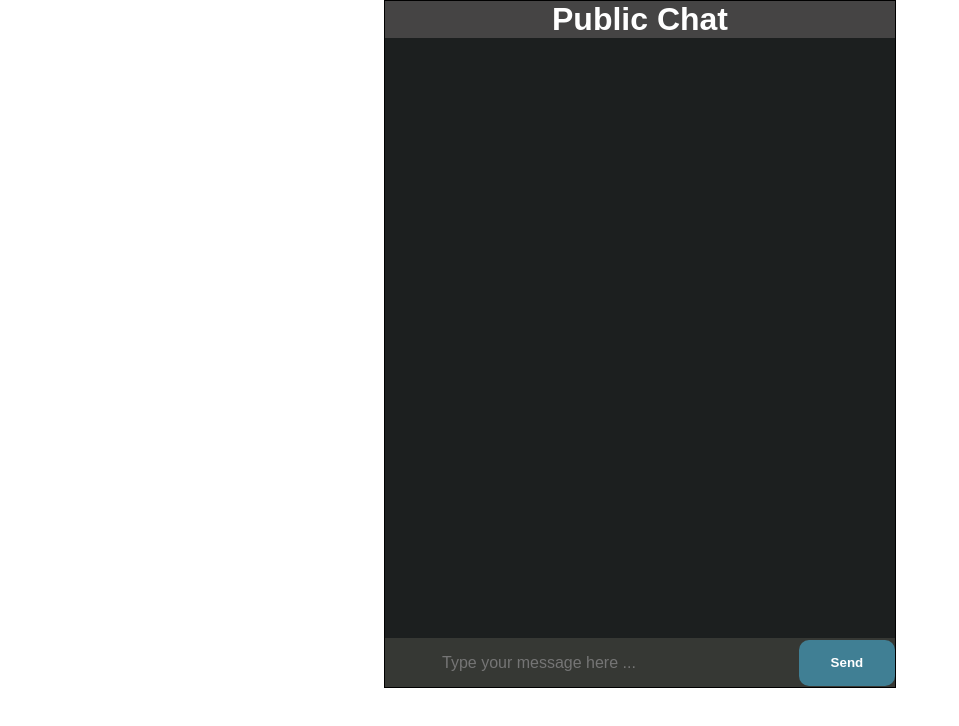
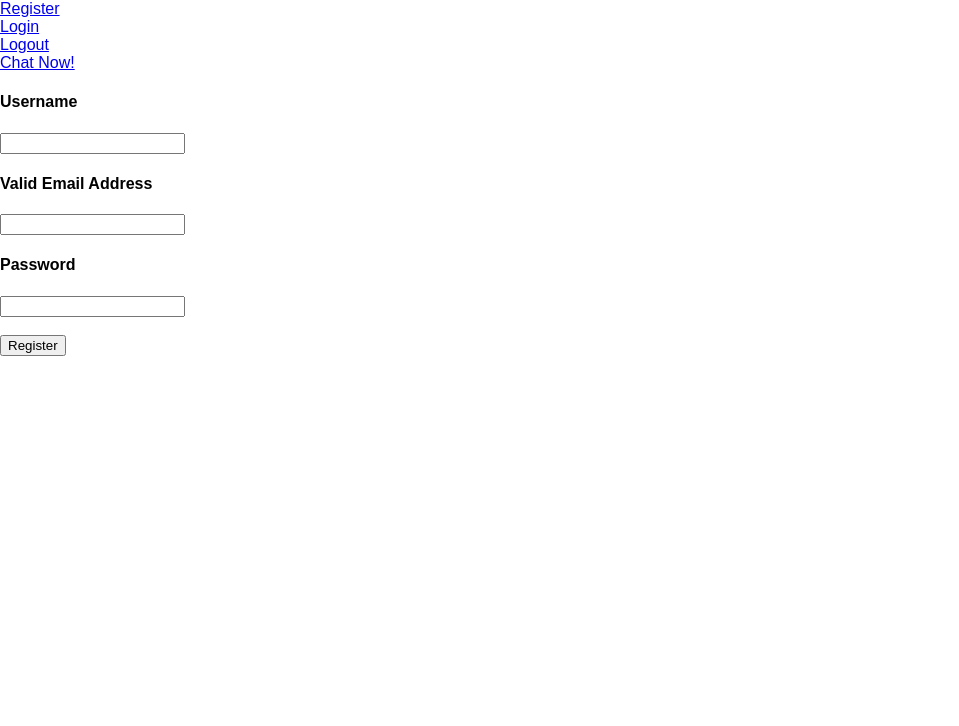
Before and after one commit to Nabid-Kaisar/chat, a React (Create React App) app: page /register in a window 1280 px wide. Shown: the top 726 px of the page, without its empty margins (0-959 px from the left). Built offline with nearby package versions, Linux system fonts and the light colour scheme.

Commit message:
integrated register/login view with chat box

```diff
--- a/package.json
+++ b/package.json
@@ -10,6 +10,7 @@
     "mysql": "^2.16.0",
     "react": "^16.5.2",
     "react-dom": "^16.5.2",
+    "react-router-dom": "^4.3.1",
     "react-scripts": "1.1.5"
   },
   "scripts": {
--- a/src/App.js
+++ b/src/App.js
@@ -1,88 +1,30 @@
 import React, { Component } from "react";
-import "./App.css";
-import "./styleChatApp.css";
-import Comp1 from "./messageContainer.js";
+import Register from "./Register";
+import Login from "./Login";
+import Logout from "./Logout";
+import PublicChat from "./PublicChat"
+import { BrowserRouter as Router, Route, Link } from "react-router-dom";
 
 class App extends Component {
-  constructor(props) {
-    super(props);
-    this.inputHandler = this.inputHandler.bind(this);
-    this.clearInputField = this.clearInputField.bind(this);
-    this.eventHandler = this.eventHandler.bind(this);
-    this.state = {
-      inputArray: [],
-      inputText: "",
-      currenTime: ""
-    };
-  }
-
-  inputHandler(event) {
-    this.setState({ inputText: event.target.value });
-    this.setState({ currenTime: new Date().toLocaleTimeString() });
-
-    if (event.keyCode == 13 && this.state.inputText !== "") {
-      // this.setState({ inputText: event.target.value });
-      this.eventHandler();
-      this.clearInputField();
-    }
-  }
-
-  async eventHandler() {
-    let person = {
-      text: this.state.inputText,
-      dateTime: this.state.currenTime
-    };
-    if (this.state.inputText !== "") {
-      await this.setState({
-        inputArray: [...this.state.inputArray, person]
-      });
-      console.log("main comp", person);
-      this.clearInputField();
-      let grabbableId = this.state.inputArray.length - 1;
-      let grabbedElement = document.getElementById(grabbableId);
-
-      grabbedElement.scrollIntoView({
-        behavior: "instant",
-        block: "end",
-        inline: "nearest"
-      });
-    }
-  }
-
-  clearInputField() {
-    let inputBox = this.refs.inputBox;
-    inputBox.value = "";
-    this.setState({ inputText: "" });
-  }
-
   render() {
-    const showMessage = this.state.inputArray.map((item, idx) => {
-      return <Comp1 inputValueText={item} idProps={idx} key={idx} />;
-    });
     return (
-      <div className="chatbox-head-container">
-        <div className="chat-container">
-          <div className="menu-content">
-            <h4>Public Chat</h4>
+      <div>
+        <Router>
+          <div>
+            <Link to="/register">Register</Link>
+            <br />
+            <Link to="/login">Login</Link>
+            <br />
+            <Link to="/logout">Logout</Link>
+            <br />
+            <Link to="/chat">Chat Now! </Link>
+            <br />
+            <Route path="/register" component={Register} />
+            <Route path="/login" component={Login} />
+            <Route path="/logout" component={Logout} />
+            <Route path="/chat" component={PublicChat} />
           </div>
-          <div className="message-container">{showMessage}</div>
-          <div className="input-area">
-            <div className="input-box">
-              <input
-                ref="inputBox"
-                className="input-text-area"
-                type="text"
-                onKeyUp={this.inputHandler}
-                placeholder="Type your message here ..."
-              />
-            </div>
-            <div className="send-button-box">
-              <button className="style-button" onClick={this.eventHandler}>
-                Send
-              </button>
-            </div>
-          </div>
-        </div>
+        </Router>
       </div>
     );
   }
--- /dev/null
+++ b/src/Login.js
@@ -0,0 +1,69 @@
+import React, { Component } from "react";
+
+class Login extends Component {
+  constructor(props) {
+    super(props);
+
+    this.handleLogin = this.handleLogin.bind(this);
+
+    this.handleUsername = this.handleUsername.bind(this);
+
+    this.handlePassword = this.handlePassword.bind(this);
+
+    this.state = {
+      username: "",
+      password: ""
+    };
+  }
+
+  handleUsername(e) {
+    this.setState({ username: e.target.value });
+  }
+
+  handlePassword(e) {
+    this.setState({ password: e.target.value });
+  }
+
+  handleLogin() {
+    fetch("http://localhost:5000/postLoginInfo", {
+
+      headers: { "Content-Type": "application/json", 'Accept':  'application/json','Cache': 'no-cache' },
+      credentials: 'include',
+      body: JSON.stringify({
+        username: this.state.username,
+        password: this.state.password
+      }),
+      method: "POST"
+    })
+      .then(response => {
+        console.log("json response: ", response);
+        return response.text();
+      })
+      .then(resJson => {
+        console.log("json response: ", resJson);
+      })
+      .catch(err => {
+        console.log(err);
+      });
+
+
+
+  }
+
+  render() {
+    return (
+      <div>
+        <h4>Username</h4>
+        <input type="text" name="username" onChange={this.handleUsername} />
+        <br />
+        <h4>Password</h4>
+        <br />
+        <input type="text" name="password" onChange={this.handlePassword} />
+        <br /> <br />
+        <button onClick={this.handleLogin}>Login</button>
+      </div>
+    );
+  }
+}
+
+export default Login;
--- /dev/null
+++ b/src/Logout.js
@@ -0,0 +1,38 @@
+import React, { Component } from "react";
+
+class Logout extends Component {
+
+  constructor(props) {
+    super(props);
+
+    this.handleLogout = this.handleLogout.bind(this);
+  }
+
+  handleLogout(){
+    fetch("http://localhost:5000/logout", {
+
+      headers: { "Content-Type": "application/json", 'Accept':  'application/json','Cache': 'no-cache' },
+      credentials: 'include',
+
+
+    })
+      .then(response => {
+        console.log("json response: ", response);
+        return response.text();
+      })
+      .then(resJson => {
+        console.log("json response: ", resJson);
+      })
+      .catch(err => {
+        console.log(err);
+      });
+  }
+
+  render(){
+    return(
+      <button onClick={this.handleLogout}>Logout</button>
+    )
+  }
+
+}
+export default Logout;
--- /dev/null
+++ b/src/PublicChat.js
@@ -0,0 +1,99 @@
+import React, { Component } from "react";
+import "./App.css";
+import "./styleChatApp.css";
+import Comp1 from "./messageContainer.js";
+
+class PublicChat extends Component {
+  constructor(props) {
+    super(props);
+    this.inputHandler = this.inputHandler.bind(this);
+    this.clearInputField = this.clearInputField.bind(this);
+    this.eventHandler = this.eventHandler.bind(this);
+    this.state = {
+      inputArray: [],
+      inputText: "",
+      currenTime: ""
+    };
+  }
+
+  inputHandler(event) {
+    this.setState({ inputText: event.target.value });
+    this.setState({ currenTime: new Date().toLocaleTimeString() });
+
+    if (event.keyCode == 13 && this.state.inputText !== "") {
+      // this.setState({ inputText: event.target.value });
+      this.eventHandler();
+      this.clearInputField();
+    }
+  }
+
+  async eventHandler() {
+
+
+
+
+    let person = {
+      text: this.state.inputText,
+      dateTime: this.state.currenTime
+    };
+    if (this.state.inputText !== "") {
+      await this.setState({
+        inputArray: [...this.state.inputArray, person]
+      });
+      console.log("main comp", person);
+      this.clearInputField();
+      let grabbableId = this.state.inputArray.length - 1;
+      let grabbedElement = document.getElementById(grabbableId);
+
+      grabbedElement.scrollIntoView({
+        behavior: "instant",
+        block: "end",
+        inline: "nearest"
+      });
+    }
+
+
+
+
+  }
+
+  clearInputField() {
+    let inputBox = this.refs.inputBox;
+    inputBox.value = "";
+    this.setState({ inputText: "" });
+  }
+
+  render() {
+    const showMessage = this.state.inputArray.map((item, idx) => {
+      return <Comp1 inputValueText={item} idProps={idx} key={idx} />;
+    });
+    return (
+      <div className="chatbox-head-container">
+        <div className="chat-container">
+          <div className="menu-content">
+            <h4>Public Chat</h4>
+          </div>
+          <div className="message-container">{showMessage}</div>
+          <div className="input-area">
+            <div className="input-box">
+              <input
+                ref="inputBox"
+                className="input-text-area"
+                type="text"
+                onKeyUp={this.inputHandler}
+                placeholder="Type your message here ..."
+              />
+            </div>
+            <div className="send-button-box">
+              <button className="style-button" onClick={this.eventHandler}>
+                Send
+              </button>
+            </div>
+          </div>
+        </div>
+      </div>
+    );
+  }
+}
+
+export default PublicChat;
--- /dev/null
+++ b/src/Register.js
@@ -0,0 +1,76 @@
+import React, { Component } from "react";
+
+class Register extends Component {
+  constructor(props) {
+    super(props);
+
+    this.handleRegister = this.handleRegister.bind(this);
+
+    this.handleUsername  = this.handleUsername.bind(this);
+    this.handleEmail  = this.handleEmail.bind(this);
+    this.handlePassword  = this.handlePassword.bind(this);
+
+    this.state = {
+      username: "",
+      email: "",
+      password: ""
+    };
+  }
+
+  handleUsername(e) {
+    this.setState({ username: e.target.value });
+  }
+
+  handleEmail(e) {
+    this.setState({ email: e.target.value });
+  }
+
+  handlePassword(e) {
+    this.setState({ password: e.target.value });
+  }
+
+  handleRegister() {
+    fetch("http://localhost:5000/postRegisterInfo", {
+      headers: { "Content-Type": "application/json" },
+      body: JSON.stringify({
+        username: this.state.username,
+        email: this.state.email,
+        password: this.state.password
+      }),
+      method: "POST"
+    })
+      .then(response => {
+        console.log("json response: ", response);
+        return response.json();
+      })
+      .then(resJson => {
+        console.log("json response: ", resJson);
+      })
+      .catch(err => {
+        console.log(err);
+      });
+
+
+  }
+
+  render() {
+    return (
+      <div>
+        <h4>Username</h4>
+        <input type="text" name="username" onChange={this.handleUsername} />
+        <br />
+        <h4>Valid Email Address</h4>
+        <input type="text" name="email" onChange={this.handleEmail} />
+
+        <br />
+        <h4>Password</h4>
+        <input type="text" name="password" onChange={this.handlePassword} />
+        <br />
+        <br />
+        <button onClick={this.handleRegister}>Register</button>
+      </div>
+    );
+  }
+}
+
+export default Register;
```
Also changed, not shown: src/TestComp.js (added, +11 -0 lines), 1 other file (tests, documents, lock files or other folders).
